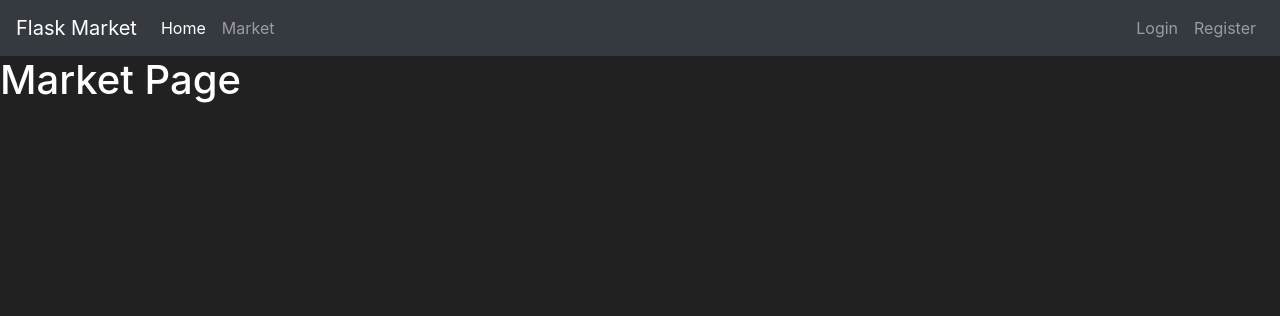
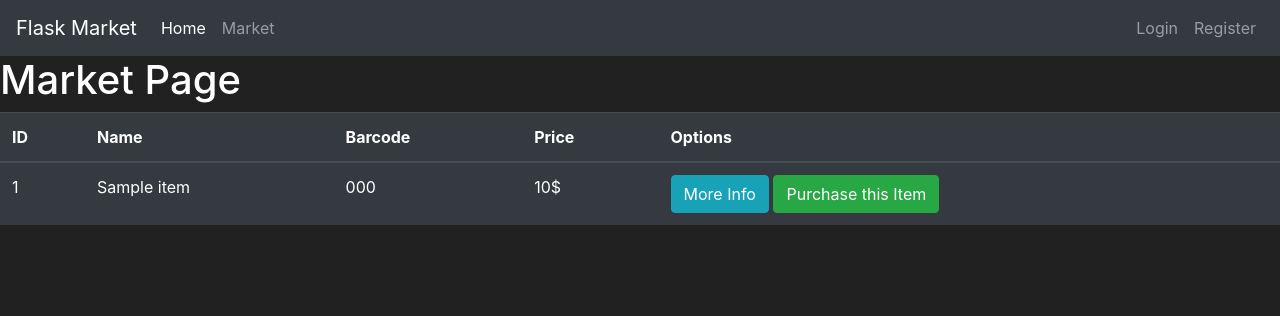
Before and after one commit to luizGTogni/flask-market, a Flask app: template templates/market.html in a window 1280 px wide. Shown: the top 316 px of the page. Run offline with Flask 3, Linux system fonts and the light colour scheme; the template is opened without the code that fills it: most values are stand-ins (such as "Sample title", 1, 10 or a date in 2020).

Commit message:
feat: add table of products in market page

```diff
--- a/templates/market.html
+++ b/templates/market.html
@@ -52,6 +52,35 @@
     </nav>
 
     <h1>Market Page</h1>
+    <table class="table table-hover table-dark">
+      <thead>
+        <tr>
+          <!-- Your Columns HERE -->
+          <th scope="col">ID</th>
+          <th scope="col">Name</th>
+          <th scope="col">Barcode</th>
+          <th scope="col">Price</th>
+          <th scope="col">Options</th>
+        </tr>
+      </thead>
+      <tbody>
+        <!-- Your rows inside the table HERE: -->
+        {% for item in items %}
+        <tr>
+          <td>{{ item.id }}</td>
+          <td>{{ item.name }}</td>
+          <td>{{ item.barcode }}</td>
+          <td>{{ item.price }}$</td>
+          <td>
+            <button class="btn btn-outline btn-info">More Info</button>
+            <button class="btn btn-outline btn-success">
+              Purchase this Item
+            </button>
+          </td>
+        </tr>
+        {% endfor %}
+      </tbody>
+    </table>
 
     <script
       src="https://code.jquery.com/jquery-3.5.1.slim.min.js"
```
